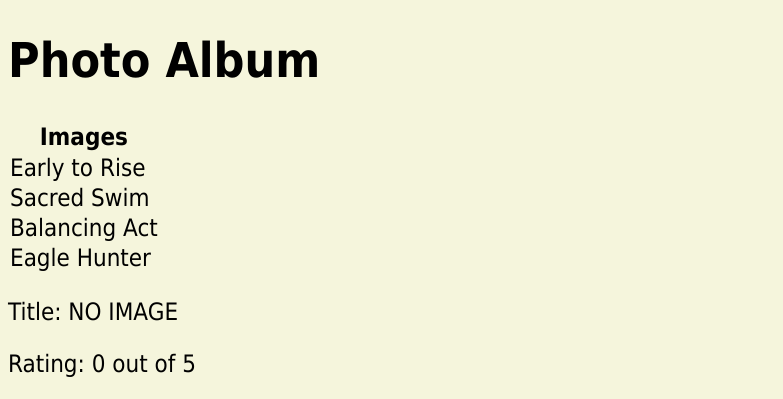
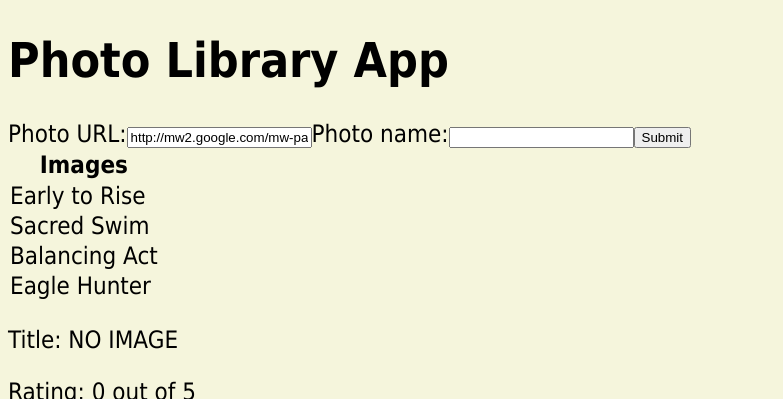
Before and after one commit to dfuruya/photo-library-backbone, a plain HTML site: page index.html in a window 1280 px wide. Shown: the top 399 px of the page, without its empty margins (0-783 px from the left). Drawn offline with Linux system fonts and the light colour scheme.

Commit message:
Partially implement level 2

```diff
--- a/app.js
+++ b/app.js
@@ -30,5 +30,3 @@ var app = new AppModel({
 var appView = new AppView({
   model: app
 });
-
-// $('body').append(appView.render());
--- a/collections/Photos.js
+++ b/collections/Photos.js
@@ -1,3 +1,10 @@
 var Photos = Backbone.Collection.extend({
-  model: PhotoEntryModel
+  model: PhotoEntryModel,
+
+  addPhoto: function(url, title) {
+    var photoToImport = new PhotoEntryModel({'title': title, 'url': url});
+    // photoToImport.url = url;
+    // photoToImport.title = title;
+    this.add(photoToImport);
+  }
 });
--- a/index.html
+++ b/index.html
@@ -30,11 +30,13 @@
     <!-- Collections -->
     <script src="collections/Photos.js"></script>
     <!-- Views -->
+    <script src="views/ImportPhotoView.js"></script>
     <script src="views/DisplayView.js"></script>
     <script src="views/TitleView.js"></script>
     <script src="views/PhotosView.js"></script>
     <script src="views/PhotoEntryView.js"></script>
     <script src="views/AppView.js"></script>
+    <!-- Main app -->
     <script src="app.js"></script>
   </body>
 </html>
--- a/views/AppView.js
+++ b/views/AppView.js
@@ -12,13 +12,16 @@ var AppView = Backbone.View.extend({
       model: new PhotoEntryModel()
     });
 
+    this.importPhotoView = new ImportPhotoView({
+      collection: this.model.get('library')
+    });
+
     this.model.on('change:currentPhoto', function(model) {
       this.displayView.getPhoto(model.get('currentPhoto'));
     }, this);
 
     this.model.on('change:currentRating', function(model) {
       this.displayView.changeRating(model.get('currentRating'));
-      console.log()
     }, this);
 
     this.render();
@@ -27,6 +30,7 @@ var AppView = Backbone.View.extend({
   render: function() {
     this.$el.append([
       this.title.$el,
+      this.importPhotoView.$el,
       this.photosView.$el,
       this.displayView.$el
     ]);
--- a/views/DisplayView.js
+++ b/views/DisplayView.js
@@ -21,7 +21,6 @@ var DisplayView = Backbone.View.extend({
     this.$el.html(
       '<p>Title: ' + this.model.get('title') + '</p>' +
       '<p>Rating: ' + this.model.get('rating') + ' out of 5</p>' +
-      '</p>' +
       '<p>Select Rating: ' +
       '<select>' +
       '<option value=0>0</option>' +
--- /dev/null
+++ b/views/ImportPhotoView.js
@@ -0,0 +1,30 @@
+var ImportPhotoView = Backbone.View.extend({
+  events: {
+    'submit': function(e) {
+      e.preventDefault();
+
+      var urlInput = this.$('#photo-url');
+      var titleInput = this.$('#photo-title');
+
+      this.collection.addPhoto(urlInput, titleInput);
+
+      urlInput.val('');
+      titleInput.val('');
+    }
+  },
+
+  initialize: function() {
+    this.render();
+  },
+
+  render: function() {
+    this.$el.html(
+      '<form>' +
+      'Photo URL:<input type="text" id="photo-url" value="http://mw2.google.com/mw-panoramio/photos/medium/11144931.jpg">' +
+      'Photo name:<input type="text" id="photo-title" value="">' +
+      '<input type="submit" value="Submit">' +
+      '</form>'
+    );
+  }
+
+});
--- a/views/TitleView.js
+++ b/views/TitleView.js
@@ -7,7 +7,7 @@ var TitleView = Backbone.View.extend({
   },
 
   render: function() {
-    this.$el.text('Photo Album');
+    this.$el.text('Photo Library App');
     return this;
   }
 });
```
